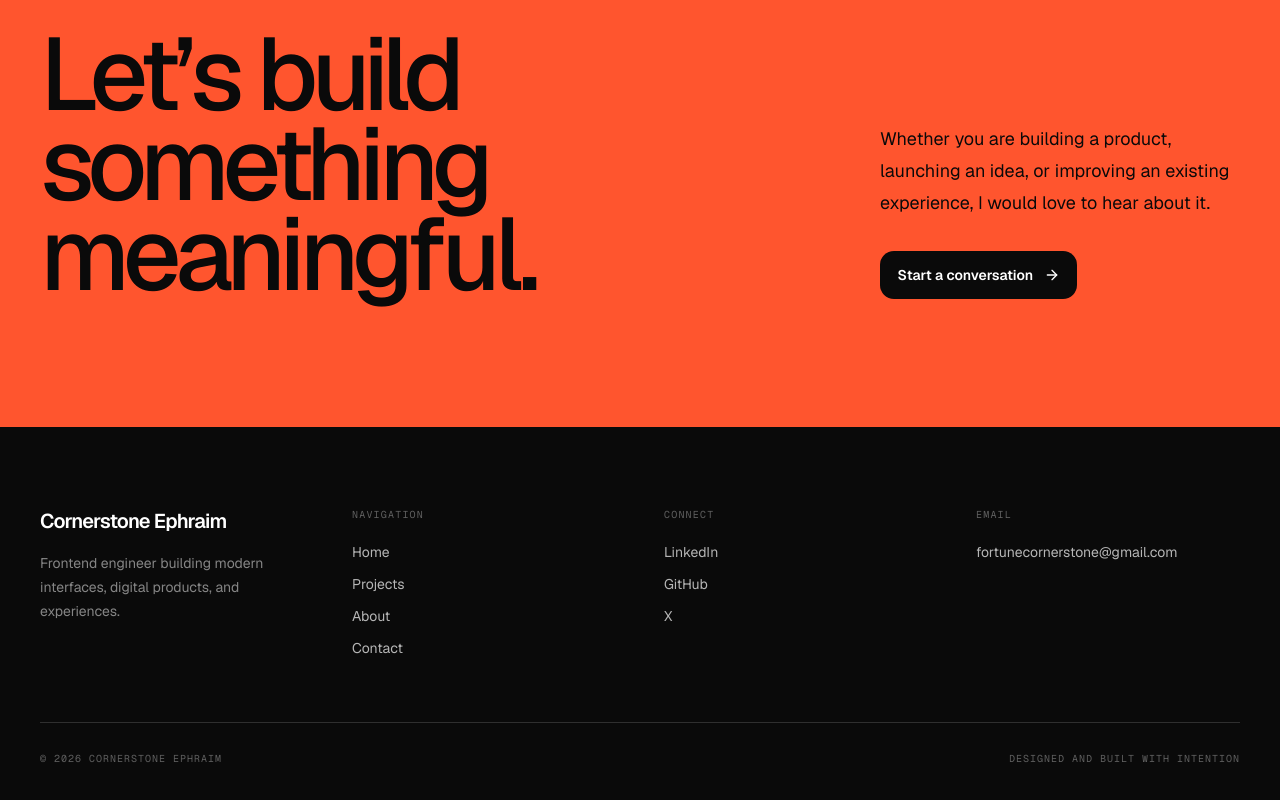
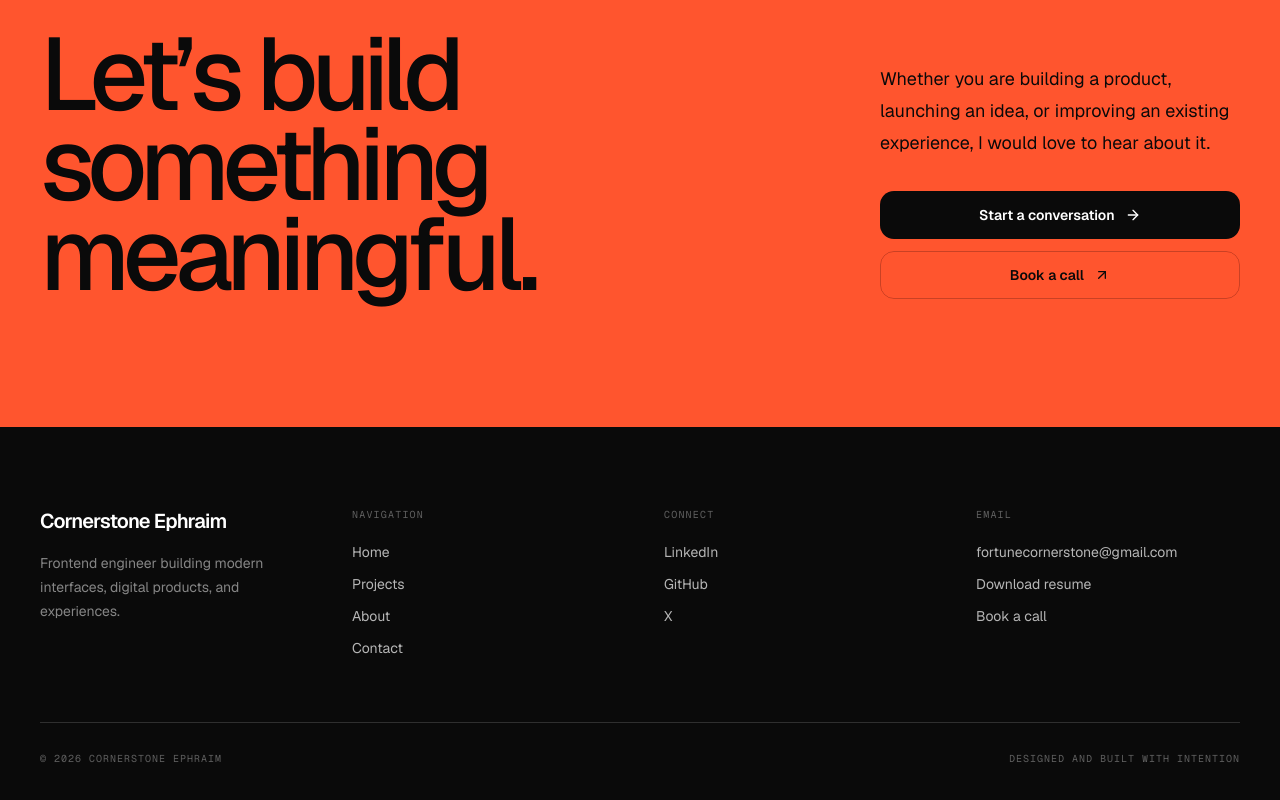
Before and after one commit to Cornerstone-04/cornerstone, a Next.js app: page / in a window 1280 px wide. Shown: the part 9568-10368 px from the top of the page. Built offline with nearby package versions, Linux system fonts and the light colour scheme.

Commit message:
refactor contact page

```diff
--- a/src/app/about/page.tsx
+++ b/src/app/about/page.tsx
@@ -1,5 +1,7 @@
 import type { Metadata } from "next";
+import { Download } from "lucide-react";
 import Image from "next/image";
+import Link from "next/link";
 import { Container } from "@/components/layout/container";
 import { ExperienceSection } from "@/components/sections/experience-section";
 import { ContactSection } from "@/components/sections/contact-section";
@@ -53,6 +55,15 @@ export default function AboutPage() {
                   {paragraph}
                 </p>
               ))}
+              <Link
+                href={content.resume.href}
+                target="_blank"
+                download="Cornerstone_Ephraim_Resume.pdf"
+                className="button button-ghost-dark motion-link mt-4"
+              >
+                {content.resume.label}
+                <Download />
+              </Link>
             </Reveal>
           </div>
         </Container>
--- a/src/app/contact/page.tsx
+++ b/src/app/contact/page.tsx
@@ -1,7 +1,6 @@
 import type { Metadata } from "next";
-import { ArrowUpRight } from "lucide-react";
+import { ArrowUpRight, Download } from "lucide-react";
 import Link from "next/link";
-import ContactForm from "@/components/contact/contact-form";
 import { Container } from "@/components/layout/container";
 import { Reveal } from "@/components/ui/reveal";
 import { SectionLabel } from "@/components/ui/section-label";
@@ -19,8 +18,8 @@ export default function ContactPage() {
     <section className="bg-canvas-light py-20 text-ink-primary sm:py-28">
       <Container>
         <SectionLabel>{content.label}</SectionLabel>
-        <div className="mt-14 grid gap-16 lg:grid-cols-[0.8fr_1.5fr]">
-          <Reveal className="flex flex-col justify-between gap-16">
+        <div className="mt-14 grid gap-16 lg:grid-cols-[1fr_0.85fr] lg:items-start">
+          <Reveal>
             <div>
               <h1 className="max-w-2xl text-[clamp(3.5rem,7vw,7rem)] font-medium leading-[0.88] tracking-[-0.065em]">
                 {content.heading}
@@ -29,20 +28,56 @@ export default function ContactPage() {
                 {content.description}
               </p>
             </div>
-            <div>
+          </Reveal>
+
+          <Reveal delay={0.08}>
+            <div className="rounded-[28px] border border-ink-primary/10 bg-surface-light p-6 sm:p-8 lg:p-10">
+              <ContactRow label="Email">
                 <Link
                   href={`mailto:${content.email}`}
-                className="text-lg font-medium underline decoration-ink-primary/20 underline-offset-8"
+                  className="inline-flex items-center gap-2 break-all text-xl font-medium tracking-[-0.035em] sm:text-2xl"
                 >
                   {content.email}
+                  <ArrowUpRight className="size-5" />
                 </Link>
-              <div className="mt-7 flex flex-wrap gap-5">
+              </ContactRow>
+
+              <ContactRow label="Schedule">
+                <Link
+                  href={content.scheduler.href}
+                  target="_blank"
+                  rel="noreferrer"
+                  className="inline-flex items-center gap-2 text-xl font-medium tracking-[-0.035em] sm:text-2xl"
+                >
+                  {content.scheduler.label}
+                  <ArrowUpRight className="size-5" />
+                </Link>
+              </ContactRow>
+
+              <ContactRow label="Resume">
+                <Link
+                  href={content.resume.href}
+                  target="_blank"
+                  download="Cornerstone_Ephraim_Resume.pdf"
+                  className="inline-flex items-center gap-2 text-xl font-medium tracking-[-0.035em] sm:text-2xl"
+                >
+                  {content.resume.label}
+                  <Download className="size-5" />
+                </Link>
+              </ContactRow>
+
+              <div className="pt-7">
+                <p className="font-mono text-[10px] uppercase tracking-[0.12em] text-ink-muted">
+                  Elsewhere
+                </p>
+                <div className="mt-5 flex flex-wrap gap-4">
                   {content.socials.map((social) => (
                     <Link
                       key={social.href}
                       href={social.href}
                       target="_blank"
-                    className="inline-flex items-center gap-1.5 text-sm"
+                      rel="noreferrer"
+                      className="inline-flex items-center gap-1.5 rounded-full border border-ink-primary/10 px-4 py-2 text-sm transition-colors hover:border-ink-primary/25"
                     >
                       {social.label}
                       <ArrowUpRight className="size-4" />
@@ -50,17 +85,6 @@ export default function ContactPage() {
                   ))}
                 </div>
               </div>
-          </Reveal>
-
-          <Reveal delay={0.08}>
-            <div className="rounded-[28px] bg-surface-light p-6 sm:p-10 lg:p-12">
-              <h2 className="text-3xl font-medium tracking-[-0.04em]">
-                {content.form.heading}
-              </h2>
-              <p className="mt-3 max-w-xl leading-7 text-ink-muted">
-                {content.form.description}
-              </p>
-              <ContactForm submitLabel={content.form.submitLabel} />
             </div>
           </Reveal>
         </div>
@@ -68,3 +92,20 @@ export default function ContactPage() {
     </section>
   );
 }
+
+function ContactRow({
+  label,
+  children,
+}: {
+  label: string;
+  children: React.ReactNode;
+}) {
+  return (
+    <div className="border-b border-ink-primary/10 py-7 first:pt-0">
+      <p className="mb-3 font-mono text-[10px] uppercase tracking-[0.12em] text-ink-muted">
+        {label}
+      </p>
+      {children}
+    </div>
+  );
+}
--- a/src/components/common/resume-download.tsx
+++ b/src/components/common/resume-download.tsx
@@ -9,8 +9,8 @@ export default function ResumeDownloadButton() {
 
   const handleDownload = () => {
     const link = document.createElement("a");
-    link.href = "/docs/cornerstone-ephraim.pdf";
-    link.download = "Cornerstone-Ephraim-Resume.pdf";
+    link.href = "/docs/CORNERSTONE_EPHRAIM_RESUME.pdf";
+    link.download = "Cornerstone_Ephraim_Resume.pdf";
     document.body.appendChild(link);
     link.click();
     document.body.removeChild(link);
--- a/src/components/layout/footer.tsx
+++ b/src/components/layout/footer.tsx
@@ -52,6 +52,22 @@ export default function Footer({
             >
               {contact.email}
             </Link>
+            <Link
+              href={contact.resume.href}
+              target="_blank"
+              download="Cornerstone_Ephraim_Resume.pdf"
+              className="mt-3 block text-sm text-ink-inverse/70 hover:text-ink-inverse"
+            >
+              {contact.resume.label}
+            </Link>
+            <Link
+              href={contact.scheduler.href}
+              target="_blank"
+              rel="noreferrer"
+              className="mt-3 block text-sm text-ink-inverse/70 hover:text-ink-inverse"
+            >
+              {contact.scheduler.label}
+            </Link>
           </div>
         </div>
         <div className="flex flex-col gap-3 pt-7 font-mono text-[10px] uppercase tracking-[0.1em] text-ink-inverse/35 sm:flex-row sm:justify-between">
--- a/src/components/sections/contact-section.tsx
+++ b/src/components/sections/contact-section.tsx
@@ -1,4 +1,4 @@
-import { ArrowRight } from "lucide-react";
+import { ArrowRight, ArrowUpRight } from "lucide-react";
 import Link from "next/link";
 import { Container } from "@/components/layout/container";
 import { Reveal } from "@/components/ui/reveal";
@@ -18,13 +18,26 @@ export function ContactSection({
           </h2>
           <div>
             <p className="text-lg leading-8">{content.description}</p>
+            <div className="mt-8 flex flex-col gap-3 sm:flex-row lg:flex-col">
               <Link
-              className="button mt-8 bg-canvas-dark text-ink-inverse"
+                className="button motion-link bg-canvas-dark text-ink-inverse"
                 href={content.action.href}
               >
                 {content.action.label}
                 <ArrowRight />
               </Link>
+              {content.scheduler ? (
+                <Link
+                  className="button border border-ink-primary/25 text-ink-primary transition-colors hover:bg-ink-primary/10"
+                  href={content.scheduler.href}
+                  target="_blank"
+                  rel="noreferrer"
+                >
+                  {content.scheduler.label}
+                  <ArrowUpRight />
+                </Link>
+              ) : null}
+            </div>
           </div>
         </Reveal>
       </Container>
--- a/src/components/sections/hero-section.tsx
+++ b/src/components/sections/hero-section.tsx
@@ -49,6 +49,7 @@ export function HeroSection({ content }: { content: HomeContent["hero"] }) {
                   className="button button-ghost-dark motion-link"
                   href={content.secondaryAction.href}
                   target={content.secondaryAction.external ? "_blank" : undefined}
+                  download="Cornerstone_Ephraim_Resume.pdf"
                 >
                   {content.secondaryAction.label}
                   <Download />
--- a/src/content/about.json
+++ b/src/content/about.json
@@ -12,6 +12,11 @@
   ],
   "portrait": "/cornerstone.jpg",
   "portraitAlt": "Portrait of Cornerstone Ephraim",
+  "resume": {
+    "label": "Download resume",
+    "href": "/docs/CORNERSTONE_EPHRAIM_RESUME.pdf",
+    "external": true
+  },
   "principles": [
     {
       "title": "Clarity first",
--- a/src/content/contact.json
+++ b/src/content/contact.json
@@ -7,6 +7,16 @@
   "heading": "Let’s build something meaningful.",
   "description": "Whether you are building a product, launching an idea, or improving an existing experience, I would love to hear about it.",
   "email": "fortunecornerstone@gmail.com",
+  "resume": {
+    "label": "Download resume",
+    "href": "/docs/CORNERSTONE_EPHRAIM_RESUME.pdf",
+    "external": true
+  },
+  "scheduler": {
+    "label": "Book a call",
+    "href": "https://calendar.app.google/AUVVLpgcJnVH1Nd57",
+    "external": true
+  },
   "socials": [
     {
       "label": "LinkedIn",
--- a/src/content/home.json
+++ b/src/content/home.json
@@ -10,7 +10,7 @@
     "primaryAction": { "label": "View projects", "href": "/projects" },
     "secondaryAction": {
       "label": "Download resume",
-      "href": "/docs/cornerstone-ephraim.pdf",
+      "href": "/docs/CORNERSTONE_EPHRAIM_RESUME.pdf",
       "external": true
     },
     "portrait": "/cornerstone.jpg",
@@ -47,6 +47,11 @@
     "label": "Contact",
     "heading": "Let’s build something meaningful.",
     "description": "Whether you are building a product, launching an idea, or improving an existing experience, I would love to hear about it.",
-    "action": { "label": "Start a conversation", "href": "/contact" }
+    "action": { "label": "Start a conversation", "href": "/contact" },
+    "scheduler": {
+      "label": "Book a call",
+      "href": "https://calendar.app.google/AUVVLpgcJnVH1Nd57",
+      "external": true
+    }
   }
 }
--- a/src/lib/types.ts
+++ b/src/lib/types.ts
@@ -45,6 +45,7 @@ export type HomeContent = {
     heading: string;
     description: string;
     action: LinkItem;
+    scheduler?: LinkItem;
   };
 };
 
@@ -55,6 +56,7 @@ export type AboutContent = {
   introduction: string[];
   portrait: string;
   portraitAlt: string;
+  resume: LinkItem;
   principles: Array<{ title: string; description: string }>;
   tools: string[];
 };
@@ -75,6 +77,8 @@ export type ContactContent = {
   heading: string;
   description: string;
   email: string;
+  resume: LinkItem;
+  scheduler: LinkItem;
   socials: LinkItem[];
   form: {
     heading: string;
```
Also changed, not shown: 1 other file (tests, documents, lock files or other folders). Lines whose indentation alone changed are shown as unchanged.
